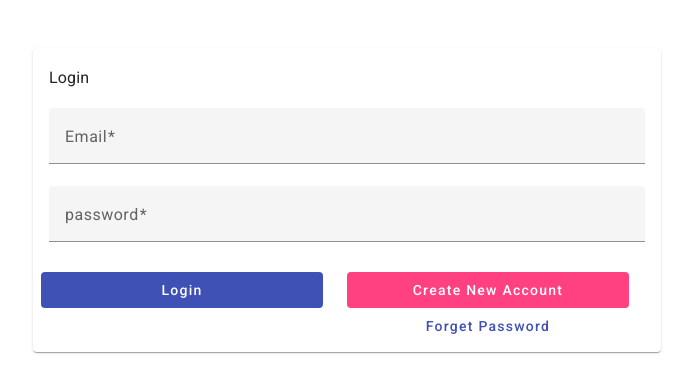
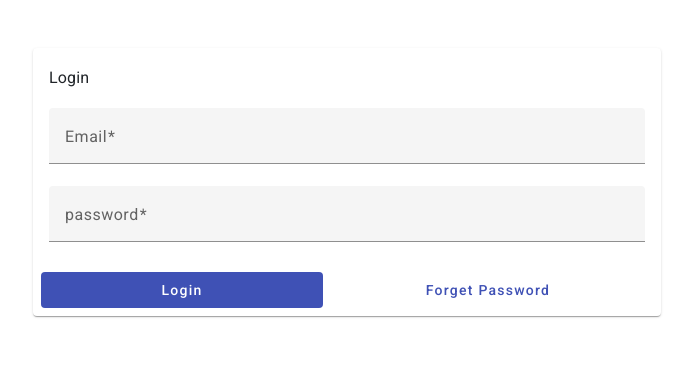
Before and after one commit to ahmed-zidan/ToyStoreAdminPanel, an Angular app: page / in a window 1280 px wide. Shown: the top 392 px of the page, without its empty margins (293-986 px from the left). Built offline with nearby package versions, Linux system fonts and the light colour scheme; a small style sheet from the web is missing.

Commit message:
update login

```diff
--- a/src/app/Components/login/login.component.html
+++ b/src/app/Components/login/login.component.html
@@ -20,7 +20,7 @@
           </mat-form-field>
           <mat-form-field class="w-100">
             <mat-label for="password">password</mat-label>
-            <input matInput formControlName="password">
+            <input matInput type="password" formControlName="password">
             @if(loginForm.get("password")?.touched && loginForm.get("password")?.invalid){
               <span class="text-danger">please enter the correct Password <strong>(ex:Da234)</strong></span>
             }
@@ -32,11 +32,6 @@
               <button type="submit" class=" w-100" mat-flat-button color="primary">Login</button>
             </div>
             <div class="col-md-6 ">
-              <div class="row">
-                <div class="col">
-                  <a routerLink="/Register" class=" w-100" mat-flat-button color="accent">Create New Account</a>
-                </div>
-              </div>
               <div class="row">
                 <div class="col">
                   <a routerLink="/forgetPassword" class=" w-100"  mat-button color="primary">Forget Password</a>
```
